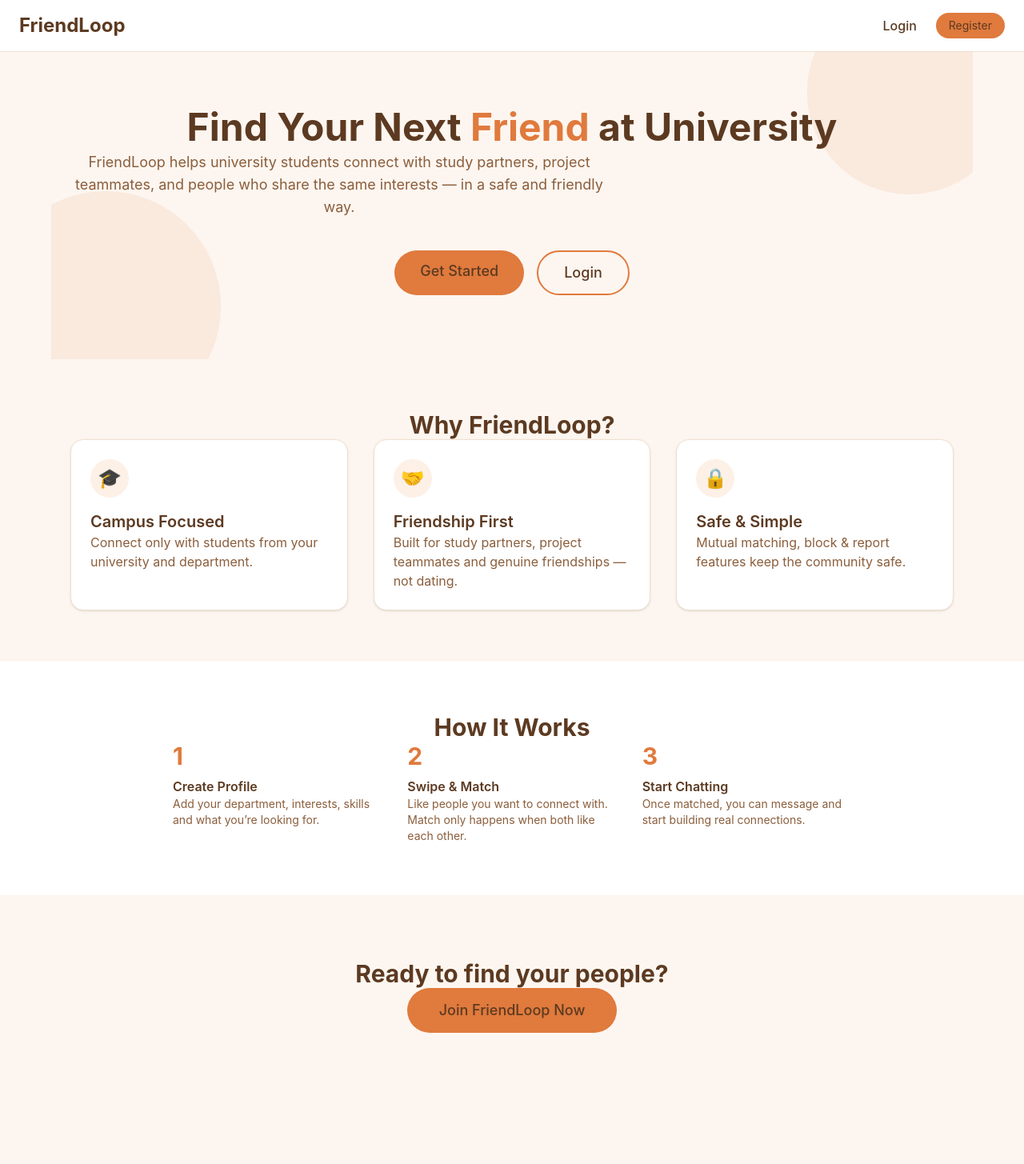
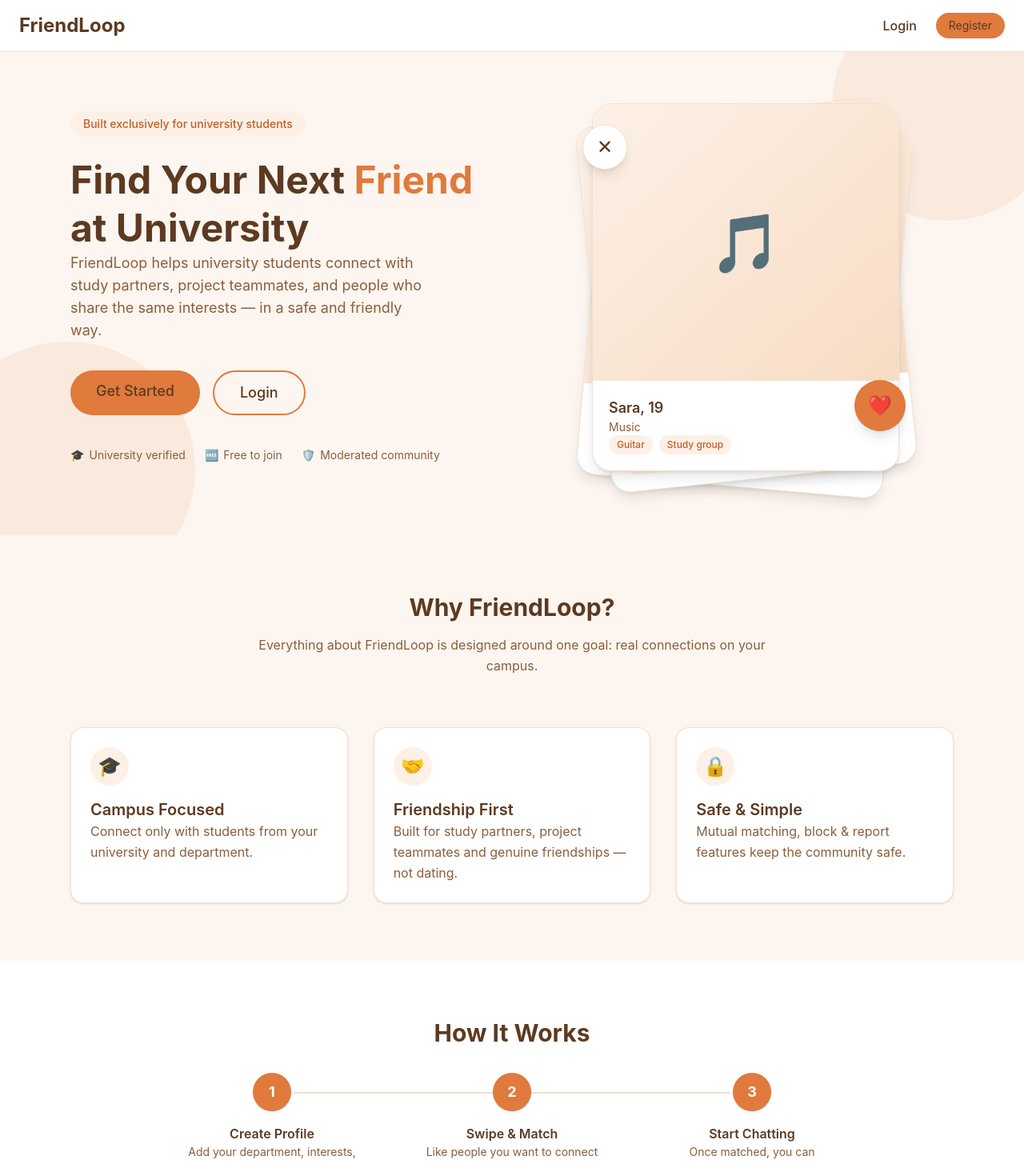
Before and after one commit to Ramisa105/FriendLoop, a React (Vite) app in the folder frontend/: page / in a window 1280 px wide. Shown: the top 1455 px of the page at 80% size. Before the commit the page ends 1371 px from the top, so only its background shows below. Built offline with nearby package versions, Linux system fonts and the light colour scheme; no server answers.

Commit message:
Hero swipe-card stack, Badge pill, Bold gradient CTA banner

```diff
--- a/frontend/src/pages/Landing.jsx
+++ b/frontend/src/pages/Landing.jsx
@@ -40,18 +40,59 @@ const Landing = () => {
     },
   ];
 
+  const trustPoints = [
+    { emoji: "🎓", label: "University verified" },
+    { emoji: "🆓", label: "Free to join" },
+    { emoji: "🛡️", label: "Moderated community" },
+  ];
+
+  const testimonials = [
+    {
+      quote:
+        "Found my entire study group for finals week within two days of joining. Genuinely changed my semester.",
+      name: "Priya S.",
+      dept: "Computer Science, 3rd year",
+    },
+    {
+      quote:
+        "I moved to a new city for university and didn't know a soul. FriendLoop made it easy to find people in my department.",
+      name: "Daniel O.",
+      dept: "Mechanical Engineering, 1st year",
+    },
+    {
+      quote:
+        "It's refreshingly not a dating app. Just people who want project teammates and real friends.",
+      name: "Aisha K.",
+      dept: "Business Administration, 2nd year",
+    },
+  ];
+
+  const swipeCards = [
+    { emoji: "🎨", name: "Maya, 20", dept: "Fine Arts", tags: ["Sketching", "Coffee"] },
+    { emoji: "💻", name: "Leo, 21", dept: "Computer Science", tags: ["Hackathons", "Chess"] },
+    { emoji: "🎵", name: "Sara, 19", dept: "Music", tags: ["Guitar", "Study group"] },
+  ];
+
   return (
     <div className="min-h-screen bg-[#FDF6F0] overflow-x-hidden">
       {/* Hero Section */}
-      <section className="relative max-w-6xl mx-auto px-6 pt-16 pb-20 text-center overflow-hidden">
-        <div className="animate-float-slow pointer-events-none absolute -top-16 -right-10 w-64 h-64 rounded-full bg-[#E07A3D]/10" />
-        <div className="animate-float-slower pointer-events-none absolute bottom-[-4rem] -left-16 w-72 h-72 rounded-full bg-[#E07A3D]/10" />
+      <section className="relative overflow-hidden">
+        <div className="animate-float-slow pointer-events-none absolute -top-16 -right-10 w-72 h-72 rounded-full bg-[#E07A3D]/10" />
+        <div className="animate-float-slower pointer-events-none absolute bottom-[-4rem] -left-16 w-80 h-80 rounded-full bg-[#E07A3D]/10" />
 
-        <h1 className="animate-fade-in-up relative text-4xl md:text-5xl font-bold text-[#5C3A21] leading-tight">
+        <div className="relative max-w-6xl mx-auto px-6 pt-16 pb-20 grid lg:grid-cols-2 gap-16 items-center">
+          {/* Left: copy + CTAs */}
+          <div className="text-center lg:text-left">
+            <span className="animate-fade-in-up inline-block px-4 py-1.5 rounded-full bg-[#FDF0E6] text-[#C45C26] text-sm font-medium mb-6">
+              Built exclusively for university students
+            </span>
+
+            <h1 className="animate-fade-in-up text-4xl md:text-5xl font-bold text-[#5C3A21] leading-tight">
               Find Your Next <span className="text-[#E07A3D]">Friend</span> at University
             </h1>
+
             <p
-          className="animate-fade-in-up relative mt-6 text-lg text-[#8B5E3C] max-w-2xl mx-auto"
+              className="animate-fade-in-up mt-6 text-lg text-[#8B5E3C] max-w-md mx-auto lg:mx-0"
               style={{ animationDelay: "0.1s" }}
             >
               FriendLoop helps university students connect with study partners, project teammates,
@@ -59,7 +100,7 @@ const Landing = () => {
             </p>
 
             <div
-          className="animate-fade-in-up relative mt-10 flex flex-col sm:flex-row gap-4 justify-center"
+              className="animate-fade-in-up mt-9 flex flex-col sm:flex-row gap-4 justify-center lg:justify-start"
               style={{ animationDelay: "0.2s" }}
             >
               {user ? (
@@ -86,70 +127,163 @@ const Landing = () => {
                 </>
               )}
             </div>
+
+            <div
+              className="animate-fade-in-up mt-10 flex flex-wrap justify-center lg:justify-start gap-x-6 gap-y-2"
+              style={{ animationDelay: "0.3s" }}
+            >
+              {trustPoints.map((t) => (
+                <span key={t.label} className="flex items-center gap-1.5 text-sm text-[#8B5E3C]">
+                  <span aria-hidden="true">{t.emoji}</span>
+                  {t.label}
+                </span>
+              ))}
+            </div>
+          </div>
+
+          {/* Right: Tinder-style swipe card stack */}
+          <div className="animate-scale-in relative h-[420px] sm:h-[460px] max-w-sm mx-auto w-full">
+            {swipeCards.map((card, i) => {
+              const depth = swipeCards.length - 1 - i;
+              const rotate = depth === 0 ? 0 : depth === 1 ? -6 : 5;
+              const translate = depth * 10;
+              return (
+                <div
+                  key={card.name}
+                  className="absolute inset-0 rounded-3xl bg-white border border-[#F0E0D0] shadow-lg flex flex-col overflow-hidden transition-transform duration-300"
+                  style={{
+                    transform: `rotate(${rotate}deg) translateY(${translate}px)`,
+                    zIndex: 10 - depth,
+                  }}
+                >
+                  <div className="flex-1 flex items-center justify-center bg-gradient-to-br from-[#FDF0E6] to-[#F7DCC4] text-7xl">
+                    {card.emoji}
+                  </div>
+                  <div className="p-5">
+                    <p className="text-lg font-semibold text-[#5C3A21]">{card.name}</p>
+                    <p className="text-sm text-[#8B5E3C] mb-3">{card.dept}</p>
+                    <div className="flex flex-wrap gap-2">
+                      {card.tags.map((tag) => (
+                        <span
+                          key={tag}
+                          className="text-xs font-medium px-2.5 py-1 rounded-full bg-[#FDF0E6] text-[#C45C26]"
+                        >
+                          {tag}
+                        </span>
+                      ))}
+                    </div>
+                  </div>
+                </div>
+              );
+            })}
+
+            {/* Floating like / pass action buttons, Tinder-style */}
+            <div className="animate-float-slow absolute -left-5 top-10 w-14 h-14 rounded-full bg-white shadow-lg border border-[#F0E0D0] flex items-center justify-center text-2xl z-20">
+              ✕
+            </div>
+            <div className="animate-float-slower absolute -right-5 bottom-16 w-16 h-16 rounded-full bg-[#E07A3D] shadow-lg flex items-center justify-center text-2xl z-20">
+              ❤️
+            </div>
+          </div>
+        </div>
       </section>
 
       {/* Features */}
-      <section className="max-w-6xl mx-auto px-6 py-16">
-        <h2 className="animate-fade-in-up text-3xl font-bold text-center text-[#5C3A21] mb-12">
-          Why FriendLoop?
-        </h2>
+      <section className="max-w-6xl mx-auto px-6 py-18">
+        <div className="text-center mb-16 flex flex-col items-center gap-4">
+          <h2 className="animate-fade-in-up text-3xl font-bold text-[#5C3A21]">Why FriendLoop?</h2>
+          <p
+            className="animate-fade-in-up mt-4 text-center text-[#8B5E3C] max-w-2xl mx-auto leading-relaxed block"
+            style={{ animationDelay: "0.1s" }}
+          >
+            Everything about FriendLoop is designed around one goal: real connections on your campus.
+          </p>
+        </div>
 
         <div className="grid md:grid-cols-3 gap-8">
           {features.map((f, i) => (
             <div
               key={f.title}
-              className="animate-fade-in-up bg-white p-6 rounded-2xl shadow-sm border border-[#F0E0D0] transition-all duration-300 hover:shadow-lg hover:-translate-y-1.5 hover:border-[#E07A3D]/30"
+              className="animate-fade-in-up flex flex-col bg-white p-6 rounded-2xl shadow-sm border border-[#F0E0D0] transition-all duration-300 hover:shadow-lg hover:-translate-y-1.5 hover:border-[#E07A3D]/30"
               style={{ animationDelay: `${i * 0.12}s` }}
             >
               <div className="w-12 h-12 bg-[#FDF0E6] rounded-full flex items-center justify-center text-2xl mb-4 transition-transform duration-300 hover:scale-110 hover:rotate-6">
                 {f.emoji}
               </div>
               <h3 className="text-xl font-semibold text-[#5C3A21] mb-2">{f.title}</h3>
-              <p className="text-[#8B5E3C]">{f.text}</p>
+              <p className="text-[#8B5E3C] leading-relaxed">{f.text}</p>
             </div>
           ))}
         </div>
       </section>
 
       {/* How it works */}
-      <section className="bg-white py-16">
-        <div className="max-w-4xl mx-auto px-6 text-center">
-          <h2 className="animate-fade-in-up text-3xl font-bold text-[#5C3A21] mb-10">
+      <section className="bg-white py-18">
+        <div className="max-w-4xl mx-auto px-6 text-center gap-8 flex flex-col items-center">
+          <h2 className="animate-fade-in-up text-3xl font-bold gap-4 text-[#5C3A21] mb-16">
             How It Works
           </h2>
-          <div className="grid md:grid-cols-3 gap-8 text-left">
+
+          <div className="relative grid md:grid-cols-3 gap-20 md:gap-20 text-center">
+            <div
+              className="hidden md:block absolute top-6 left-[16.67%] right-[16.67%] h-0.5 bg-[#F0E0D0]"
+              aria-hidden="true"
+            />
             {steps.map((s, i) => (
               <div
                 key={s.n}
-                className="animate-fade-in-up group"
+                className="animate-fade-in-up relative group flex flex-col items-center"
                 style={{ animationDelay: `${i * 0.12}s` }}
               >
-                <div className="text-3xl font-bold text-[#E07A3D] mb-2 transition-transform duration-300 group-hover:scale-110 group-hover:-translate-y-0.5 w-fit">
+                <div className="relative z-10 w-12 h-12 rounded-full bg-[#E07A3D] text-white flex items-center justify-center text-lg font-bold mb-4 transition-transform duration-300 group-hover:scale-110 group-hover:-translate-y-0.5 shadow-sm">
                   {s.n}
                 </div>
-                <h3 className="font-semibold text-[#5C3A21] mb-1">{s.title}</h3>
-                <p className="text-[#8B5E3C] text-sm">{s.text}</p>
+                <h3 className="font-semibold text-[#5C3A21] mb-1.5">{s.title}</h3>
+                <p className="text-[#8B5E3C] text-sm leading-relaxed max-w-[220px]">{s.text}</p>
               </div>
             ))}
           </div>
         </div>
       </section>
 
+
+
       {/* CTA */}
-      <section className="py-20 text-center">
-        <h2 className="animate-fade-in-up text-3xl font-bold text-[#5C3A21] mb-6">
+      <section className="relative overflow-hidden py-18 text-center bg-gradient-to-br from-[#E07A3D] via-[#D9713A] to-[#C45C26]">
+        <div className="animate-float-slow pointer-events-none absolute -top-10 -left-10 w-64 h-64 rounded-full bg-white/10" />
+        <div className="animate-float-slower pointer-events-none absolute -bottom-16 -right-10 w-72 h-72 rounded-full bg-white/10" />
+
+        <div className="relative max-w-2xl mx-auto px-6 gap-8 flex flex-col items-center">
+          <h2 className="animate-fade-in-up text-3xl font-bold text-white mb-4">
             Ready to find your people?
           </h2>
+          <p
+            className="animate-fade-in-up text-white/90 mb-8"
+            style={{ animationDelay: "0.1s" }}
+          >
+            Join a growing community of students building real friendships on campus.
+          </p>
           {!user && (
             <Link
               to="/register"
-            className="animate-fade-in-up inline-block px-10 py-3.5 bg-[#E07A3D] text-white rounded-full font-medium text-lg transition-all duration-200 hover:bg-[#C45C26] hover:shadow-lg hover:-translate-y-0.5 active:translate-y-0"
-            style={{ animationDelay: "0.1s" }}
+              className="animate-fade-in-up inline-block px-10 py-3.5 bg-white text-[#C45C26] rounded-full font-semibold text-lg transition-all duration-200 hover:shadow-xl hover:-translate-y-0.5 active:translate-y-0"
+              style={{ animationDelay: "0.2s" }}
             >
               Join FriendLoop Now
             </Link>
           )}
+        </div>
       </section>
+
+      {/* Footer */}
+      <footer className="bg-[#FDF6F0] border-t border-[#F0E0D0] py-8">
+        <div className="max-w-6xl mx-auto px-6 flex flex-col sm:flex-row items-center justify-between gap-3">
+          <p className="text-lg font-bold text-[#E07A3D]">FriendLoop</p>
+          <p className="text-sm text-[#8B5E3C]">
+            &copy; {new Date().getFullYear()} FriendLoop. Built for real campus connections.
+          </p>
+        </div>
+      </footer>
     </div>
   );
 };
```
Lines whose indentation alone changed are shown as unchanged.
